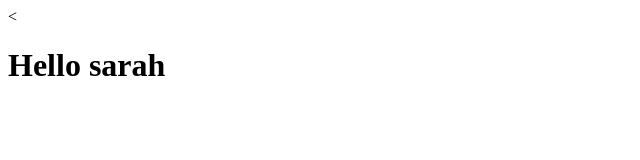
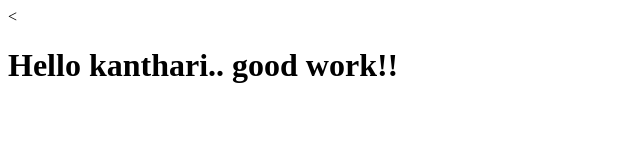
Before and after one commit to kanthari/coursera-test, a plain HTML site: page site/index.html in a window 1280 px wide. Shown: the whole page, without its empty margins (0-640 px from the left). Drawn offline with Linux system fonts and the light colour scheme.

Commit message:
more contents

```diff
--- a/site/index.html
+++ b/site/index.html
@@ -4,6 +4,6 @@
 	<title>Hello coursera!</title>
 </head>
 <body>
-<h1>Hello sarah</h1>
+<h1>Hello kanthari.. good work!!</h1>
 </body>
 </html>
```
